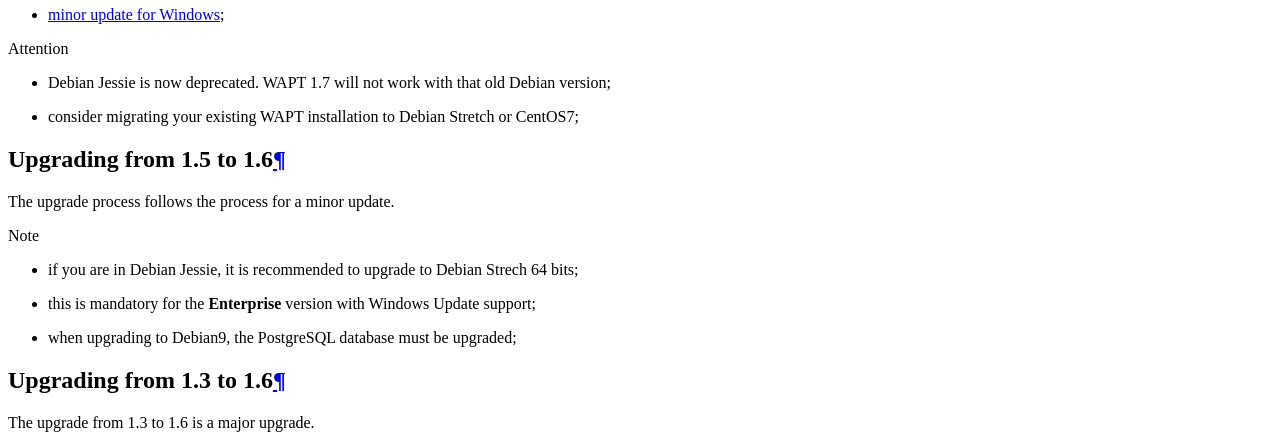
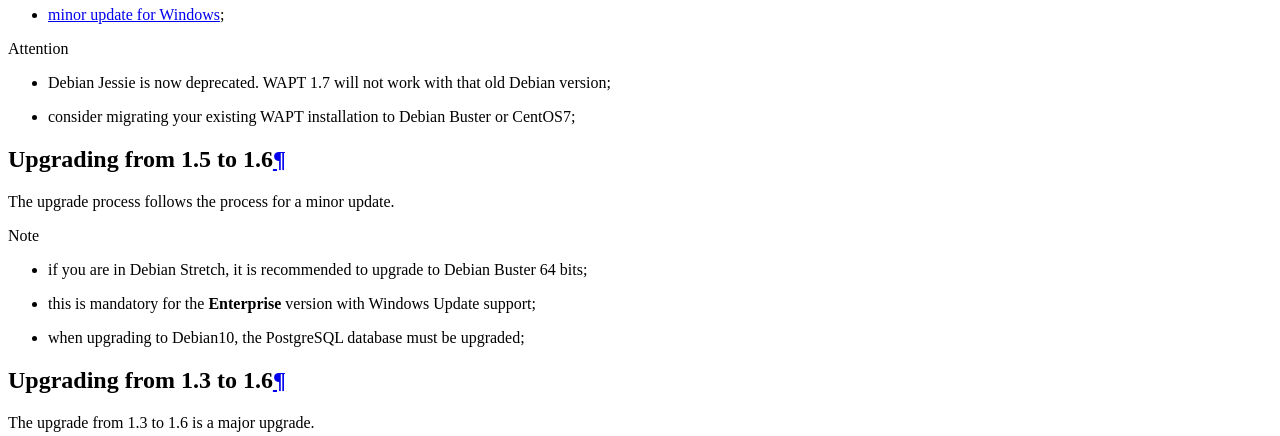
Before and after one commit to tranquilit/WAPT-Documentation, a Sphinx documentation site: the page built from source/waptserver-update/index.rst, in a window 1280 px wide. Shown: the part 1133-1569 px from the top of the page. Built offline with Sphinx 7.4.7 and the Read the Docs theme 2.0.0, drawn with Linux system fonts in a browser that asks for light colours.

Commit message:
remplacement stretch vers buster

```diff
--- a/source/waptserver-install/debian/install-debian-base.rst
+++ b/source/waptserver-install/debian/install-debian-base.rst
@@ -14,9 +14,9 @@
 Setting up the GNU/Linux Debian server
 ++++++++++++++++++++++++++++++++++++++
 
-In order to install a fresh Debian Linux 9 *Stretch* (physical or virtual)
+In order to install a fresh Debian Linux 10 *Buster* (physical or virtual)
 without graphical interface, please refer to the
-`Debian GNU/Linux Installation Guide <https://www.debian.org/releases/stretch/amd64/>`_.
+`Debian GNU/Linux Installation Guide <https://www.debian.org/releases/buster/amd64/>`_.
 
 .. _installation_debian_manuelle:
 
--- a/source/waptserver-update/index.rst
+++ b/source/waptserver-update/index.rst
@@ -37,7 +37,7 @@
     with that old Debian version;
 
   * consider migrating your existing WAPT installation
-    to Debian Stretch or CentOS7;
+    to Debian Buster or CentOS7;
 
 Upgrading from 1.5 to 1.6
 -------------------------
@@ -46,12 +46,12 @@
 
 .. note::
 
-  * if you are in Debian Jessie, it is recommended to upgrade
-    to Debian Strech 64 bits;
+  * if you are in Debian Stretch, it is recommended to upgrade
+    to Debian Buster 64 bits;
 
   * this is mandatory for the **Enterprise** version with Windows Update support;
 
-  * when upgrading to Debian9, the PostgreSQL database
+  * when upgrading to Debian10, the PostgreSQL database
     must be upgraded;
 
 Upgrading from 1.3 to 1.6
--- a/source/waptserver-update/migration13-16/migration-1.6-windows.rst
+++ b/source/waptserver-update/migration13-16/migration-1.6-windows.rst
@@ -61,9 +61,9 @@
 * install a fresh version **1.3.13** of WAPT on Linux (debian 8 x64)
   or CentOS7/ RedHat7 (x64):
 
-To install a new Linux Debian9 (Stretch) on a physical or virtual machine
+To install a new Linux Debian 10 (Buster) on a physical or virtual machine
 without a graphical user interface, please visit the official
-documentation for `Debian9 <https://www.debian.org/releases/stretch/amd64/>`_.
+documentation for `Debian9 <https://www.debian.org/releases/buster/amd64/>`_.
 
 * if the WAPT agents point to an IP address, then the new Debian based WAPT
   Server must have the same IP address as the old Windows based WAPT Server.
```
Also changed, not shown: 7 other files.
